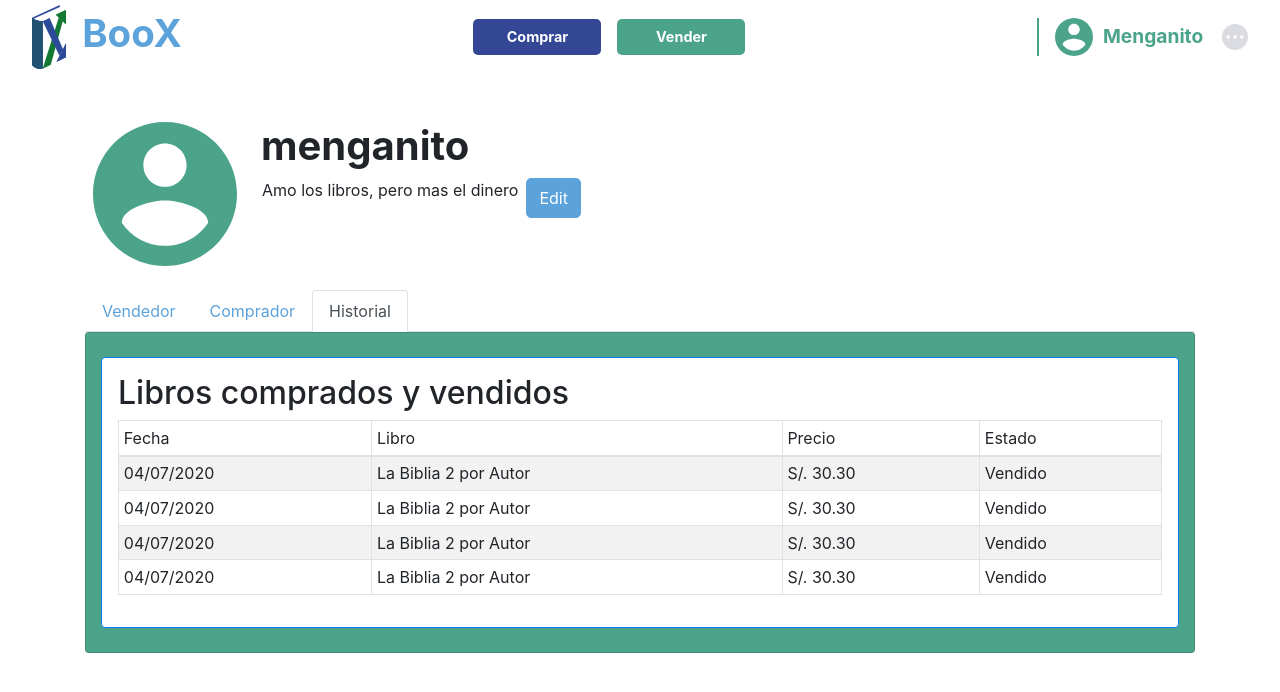
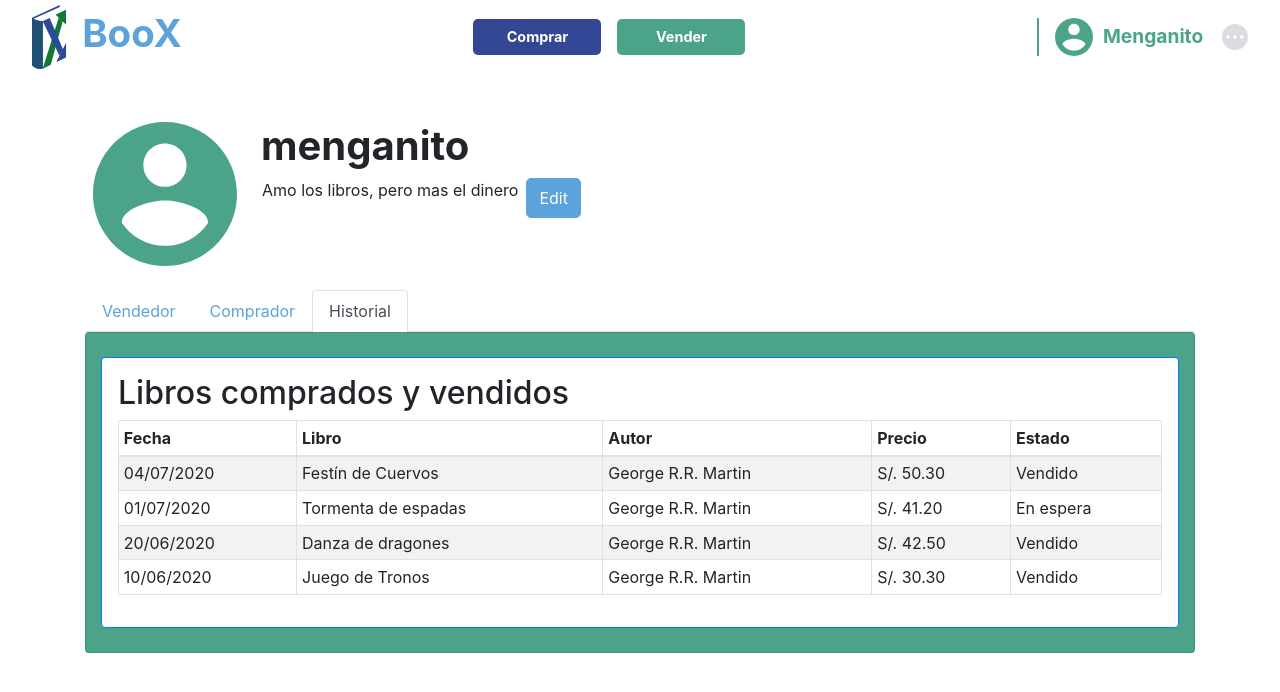
Before and after one commit to a4vg/boox, a React (Create React App) app in the folder boox/: page /1/dashboard in a window 1280 px wide. Both pictures are taken after a click on the tab "Historial". Shown: the top 692 px of the page. Built offline with nearby package versions, Linux system fonts and the light colour scheme.

Commit message:
fix(dashboard): removed useless mock data

```diff
--- a/boox/src/components/Dashboard/Historial.jsx
+++ b/boox/src/components/Dashboard/Historial.jsx
@@ -15,17 +15,42 @@ class Historial extends Component {
                     <Table striped bordered hover size="sm">
                         <thead>
                             <tr>
-                                <th>Fecha</th>
-                                <th>Libro</th>
-                                <th>Precio</th>
-                                <th>Estado</th>
+                                <th><b>Fecha</b></th>
+                                <th><b>Libro</b></th>
+                                <th><b>Autor</b></th>
+                                <th><b>Precio</b></th>
+                                <th><b>Estado</b></th>
                             </tr>
                         </thead>
                         <tbody>
-                            <Item />
-                            <Item />
-                            <Item />
-                            <Item />
+                            <tr>
+                                <td>04/07/2020</td>
+                                <td>Festín de Cuervos</td>
+                                <td>George R.R. Martin</td>
+                                <td>S/. 50.30</td>
+                                <td>Vendido</td>
+                            </tr>
+                            <tr>
+                                <td>01/07/2020</td>
+                                <td>Tormenta de espadas</td>
+                                <td>George R.R. Martin</td>
+                                <td>S/. 41.20</td>
+                                <td>En espera</td>
+                            </tr>
+                            <tr>
+                                <td>20/06/2020</td>
+                                <td>Danza de dragones</td>
+                                <td>George R.R. Martin</td>
+                                <td>S/. 42.50</td>
+                                <td>Vendido</td>
+                            </tr>
+                            <tr>
+                                <td>10/06/2020</td>
+                                <td>Juego de Tronos</td>
+                                <td>George R.R. Martin</td>
+                                <td>S/. 30.30</td>
+                                <td>Vendido</td>
+                            </tr>
                         </tbody>
                     </Table>
                 </Card>
--- a/boox/src/components/Dashboard/HistorialItem.jsx
+++ b/boox/src/components/Dashboard/HistorialItem.jsx
@@ -7,7 +7,7 @@ class HistorialItem extends Component {
         return (
             <tr>
                 <td>04/07/2020</td>
-                <td>La Biblia 2 por Autor</td>
+                <td>Festín de Cuervos por George R.R. Martin</td>
                 <td>S/. 30.30</td>
                 <td>Vendido</td>
             </tr>
--- a/boox/src/components/Dashboard/VendedorBook.jsx
+++ b/boox/src/components/Dashboard/VendedorBook.jsx
@@ -19,7 +19,7 @@ class VendedorBook extends Component {
                         alt="Generic placeholder"
                     />
                     <Media.Body>
-                        <h4>La Biblia 2</h4>
+                        <h4>Festín de Cuervos</h4>
                         <p style={{textAlign: "left"}}><b>Por Autor</b></p>
                         <Link to="/" className="mr-2">3 usuarios interesados</Link>
                     </Media.Body>
```
